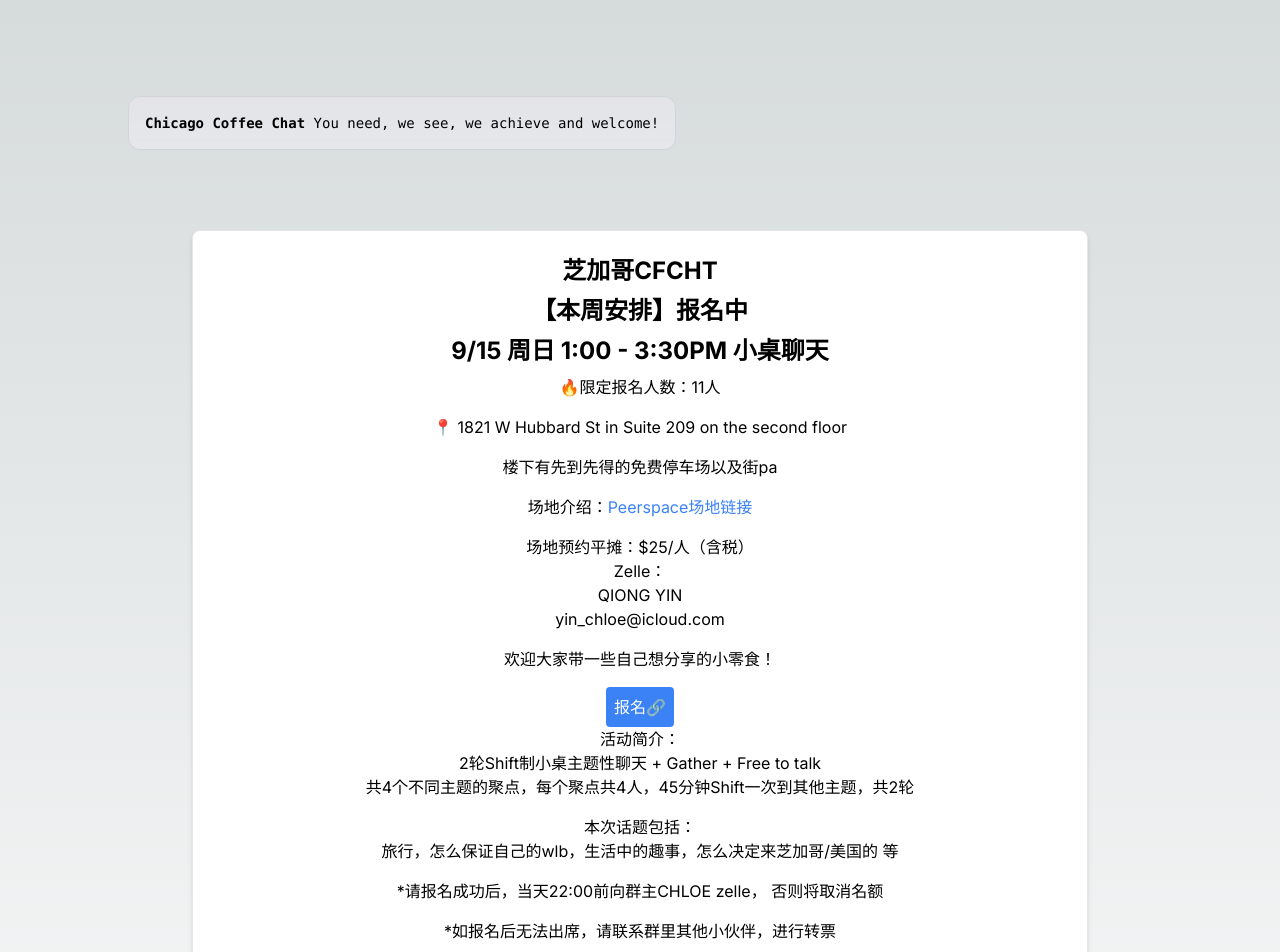
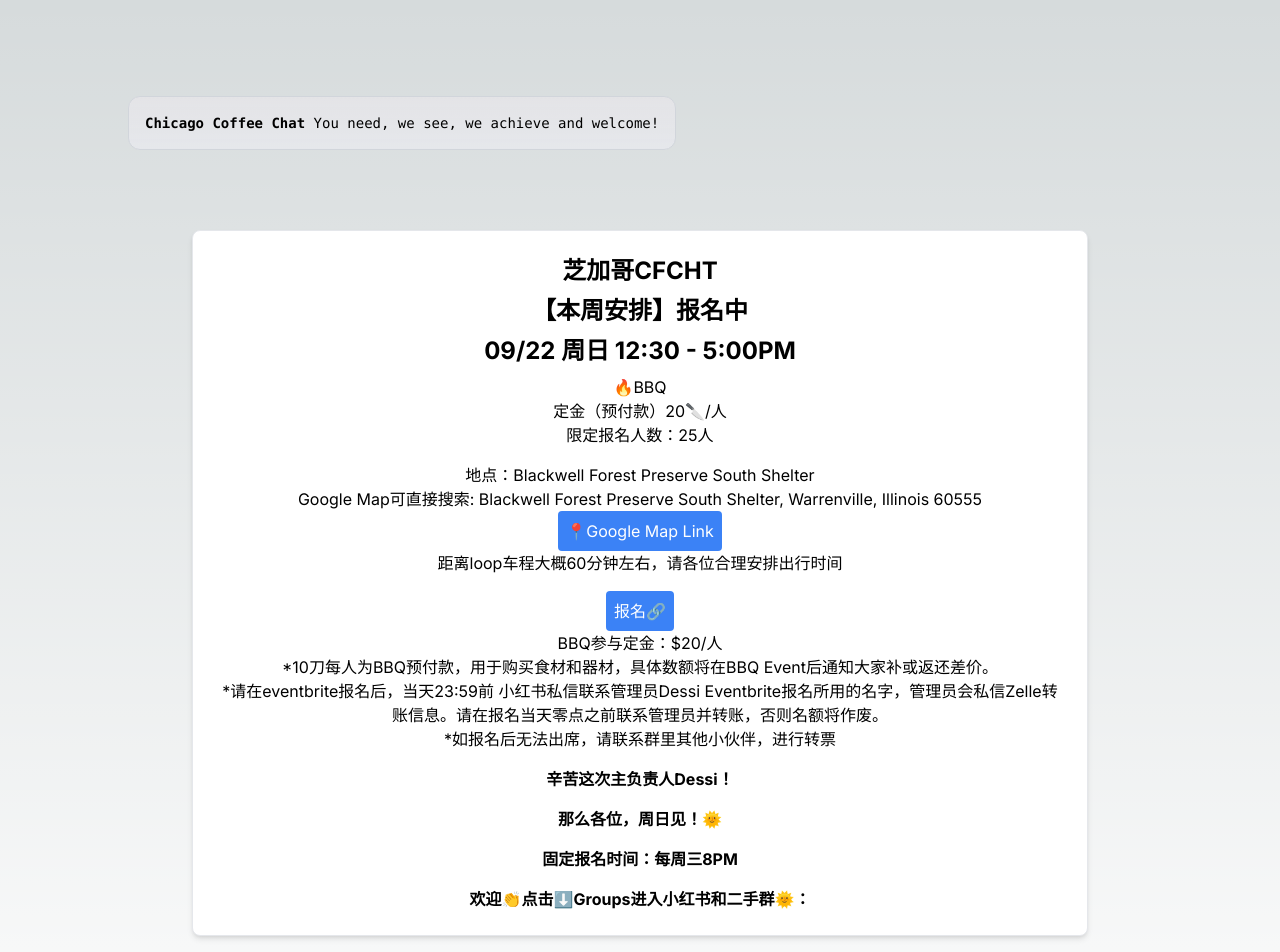
Before and after one commit to Brack-Wang/nextjs, a Next.js app: page / in a window 1280 px wide. Shown: the top 952 px of the page. Built offline with nearby package versions, Linux system fonts and the light colour scheme.

Commit message:
Update page.tsx

```diff
--- a/app/page.tsx
+++ b/app/page.tsx
@@ -24,21 +24,14 @@ export default function Home() {
 {/* Event Details Replacement Start */}
 {/* TODO: Change the content for weekly events' information below */}
 {/* Event Details Replacement Start */}
-  <h2 className="text-2xl font-bold mb-2">【本周安排】报名中</h2>
-  <h2 className="text-2xl font-bold mb-2">9/15 周日 1:00 - 3:30PM 小桌聊天</h2>
-  <p className="mb-4">🔥限定报名人数：11人</p>
-  <p className="mb-4">📍 1821 W Hubbard St in Suite 209 on the second floor</p>
-  <p className="mb-4">楼下有先到先得的免费停车场以及街pa</p>
-  <p className="mb-4">场地介绍：<a href="https://www.peerspace.com/pages/listings/61aa587fbdb172000d2e398e" target="_blank" className="text-blue-500 hover:underline">Peerspace场地链接</a></p>
-  <p className="mb-4">场地预约平摊：$25/人（含税）<br />Zelle：<br />QIONG YIN<br />yin_chloe@icloud.com</p>
-  <p className="mb-4">欢迎大家带一些自己想分享的小零食！</p>
-  <a href="https://www.eventbrite.co.nz/e/cfcht915-100-330pm-tickets-1014757706617?aff=oddtdtcreator" target="_blank" className="inline-block bg-blue-500 text-white p-2 rounded hover:bg-blue-700 transition duration-300 ease-in-out">报名🔗</a>
-  <p className="mb-4">活动简介：<br />2轮Shift制小桌主题性聊天 + Gather + Free to talk<br />共4个不同主题的聚点，每个聚点共4人，45分钟Shift一次到其他主题，共2轮</p>
-  <p className="mb-4">本次话题包括：<br />旅行，怎么保证自己的wlb，生活中的趣事，怎么决定来芝加哥/美国的 等</p>
-  <p className="mt-4">*请报名成功后，当天22:00前向群主CHLOE zelle， 否则将取消名额</p>
-  <p className="mt-4">*如报名后无法出席，请联系群里其他小伙伴，进行转票</p>
-  <p className="mt-4">*这次小桌是我们首次自行预约场地的尝试，以往我们使用免费场地时常遇到人数问题抢不到位置或店家不支持functional event等问题。<br />本次活动收取的费用将全部用于场地预订。如果筹集的费用不足，可能需要更换场地，敬请大家理解！若有任何变动，我们会提前通知所有参与者。</p>
-  <p className="mt-4 font-bold">那么各位，周日见！🌞</p>
+<h2 className="text-2xl font-bold mb-2">【本周安排】报名中</h2>
+<h2 className="text-2xl font-bold mb-2">09/22 周日 12:30 - 5:00PM</h2>
+<p className="mb-4">🔥BBQ<br />定金（预付款）20🔪/人<br />限定报名人数：25人</p>
+<p className="mb-4">地点：Blackwell Forest Preserve South Shelter<br />Google Map可直接搜索: Blackwell Forest Preserve South Shelter, Warrenville, Illinois 60555<br /><a href="https://maps.app.goo.gl/m7kYeqmEbHxtteRr6" target="_blank" className="inline-block bg-blue-500 text-white p-2 rounded hover:bg-blue-700 transition duration-300 ease-in-out">📍Google Map Link</a><br />距离loop车程大概60分钟左右，请各位合理安排出行时间</p>
+<a href="https://www.eventbrite.com/e/893358006847?aff=oddtdtcreator" target="_blank" className="inline-block bg-blue-500 text-white p-2 rounded hover:bg-blue-700 transition duration-300 ease-in-out">报名🔗</a>
+<p className="mb-4">BBQ参与定金：$20/人<br />*10刀每人为BBQ预付款，用于购买食材和器材，具体数额将在BBQ Event后通知大家补或返还差价。<br />*请在eventbrite报名后，当天23:59前 小红书私信联系管理员Dessi Eventbrite报名所用的名字，管理员会私信Zelle转账信息。请在报名当天零点之前联系管理员并转账，否则名额将作废。<br />*如报名后无法出席，请联系群里其他小伙伴，进行转票</p>
+<p className="mt-4 font-bold">辛苦这次主负责人Dessi！</p>
+<p className="mt-4 font-bold">那么各位，周日见！🌞</p>
   <p className="mt-4 font-bold">固定报名时间：每周三8PM</p>
 {/* Event Details Replacement End */}
 <p className="mt-4 font-bold">欢迎👏点击⬇️Groups进入小红书和二手群🌞：</p>
```
